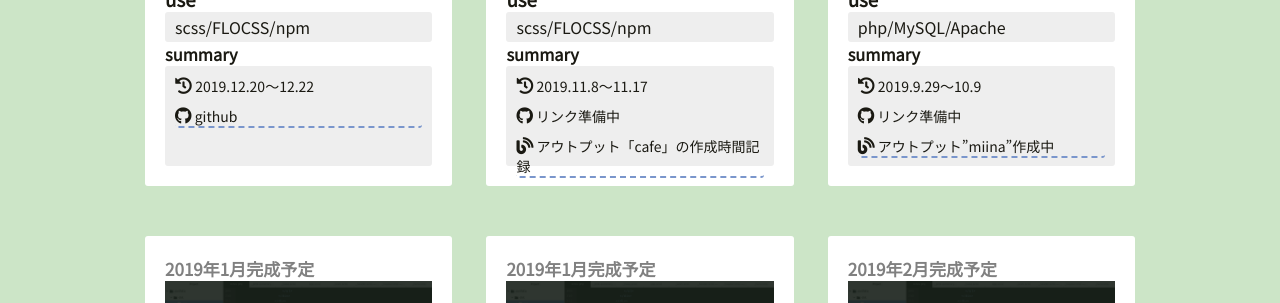
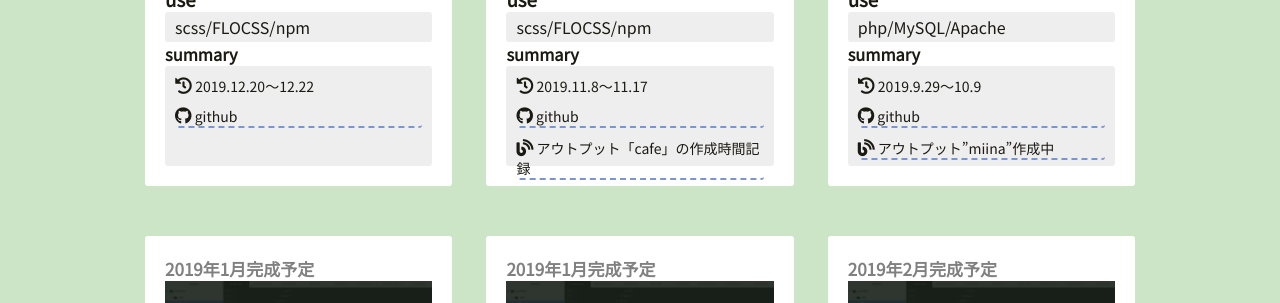
Before and after one commit to tm1ss0do/portfolio, a PHP site: page / in a window 1280 px wide. Shown: the part 1854-2157 px from the top of the page. Run offline with PHP 8.4, Linux system fonts and the light colour scheme; some libraries are stand-ins or nearby versions; some web fonts are replaced.

Commit message:
gitリンク更新

```diff
--- a/index.php
+++ b/index.php
@@ -327,7 +327,7 @@
                                 2019.12.20〜12.22
                               </li>
                               <li class="c-work__summary-item">
-                                <a class="c-work__summary-link" href="https://github.com/tm1ss0do/portfolio">
+                                <a class="c-work__summary-link" href="https://github.com/tm1ss0do/portfolio" target="_blank">
                                   <i class="c-work__summary-git-icon icon fab fa-github"></i>
                                   github
                                 </a>
@@ -340,7 +340,7 @@
                       <div class="c-work__wrap" data-aos="fade-up">
                         <h2 class="c-work__create-date">up:2019年11月</h2>
                         <div class="c-work__imgbox">
-                          <a href="http://cafe-responsive.tomomi-s.xyz/" target="_blank">
+                          <a href="https://cafe-responsive.tomomi-s.xyz/" target="_blank">
                             <img class="c-work__img" src="dist/img/cafe-responsive.png" alt="cafe-responsive">
                             <div class="c-work__msg-panel js-hover-message disappear">
                               cafe</br>
@@ -363,11 +363,13 @@
                                 2019.11.8〜11.17
                               </li>
                               <li class="c-work__summary-item">
-                                <i class="c-work__summary-git-icon icon fab fa-github"></i>
-                                リンク準備中
+                                <a class="c-work__summary-link" href="https://github.com/tm1ss0do/cafe-responsive" target="_blank">
+                                  <i class="c-work__summary-git-icon icon fab fa-github"></i>
+                                  github
+                                </a>
                               </li>
                               <li class="c-work__summary-item">
-                                <a class="c-work__summary-link" href="https://dekiruko.work/2019/11/30/%e3%82%a2%e3%82%a6%e3%83%88%e3%83%97%e3%83%83%e3%83%88%e3%80%8ccafe%e3%80%8d%e3%81%ae%e4%bd%9c%e6%88%90%e6%99%82%e9%96%93%e8%a8%98%e9%8c%b2/">
+                                <a class="c-work__summary-link" href="https://dekiruko.work/2019/11/30/%e3%82%a2%e3%82%a6%e3%83%88%e3%83%97%e3%83%83%e3%83%88%e3%80%8ccafe%e3%80%8d%e3%81%ae%e4%bd%9c%e6%88%90%e6%99%82%e9%96%93%e8%a8%98%e9%8c%b2/" target="_blank">
                                   <i class="c-work__summary-blog-icon icon fas fa-blog"></i>
                                   アウトプット「cafe」の作成時間記録
                                 </a>
@@ -380,7 +382,7 @@
                       <div class="c-work__wrap" data-aos="fade-up">
                         <h2 class="c-work__create-date">up:2019年10月</h2>
                         <div class="c-work__imgbox">
-                          <a href="http://miina.tomomi-s.xyz/" target="_blank">
+                          <a href="https://miina.tomomi-s.xyz/" target="_blank">
                             <img class="c-work__img" src="dist/img/miina.png" alt="miina">
                             <div class="c-work__msg-panel js-hover-message disappear">
                               miina</br>
@@ -403,11 +405,13 @@
                                 2019.9.29〜10.9
                               </li>
                               <li class="c-work__summary-item">
-                                <i class="c-work__summary-git-icon icon fab fa-github"></i>
-                                リンク準備中
+                                <a class="c-work__summary-link" href="https://github.com/tm1ss0do/miina" target="_blank">
+                                  <i class="c-work__summary-git-icon icon fab fa-github"></i>
+                                  github
+                                </a>
                               </li>
                               <li class="c-work__summary-item">
-                                <a class="c-work__summary-link" href="https://dekiruko.work/2019/09/30/">
+                                <a class="c-work__summary-link" href="https://dekiruko.work/2019/09/30/" target="_blank">
                                   <i class="c-work__summary-blog-icon icon fas fa-blog"></i>
                                   アウトプット”miina”作成中
                                 </a>
```
